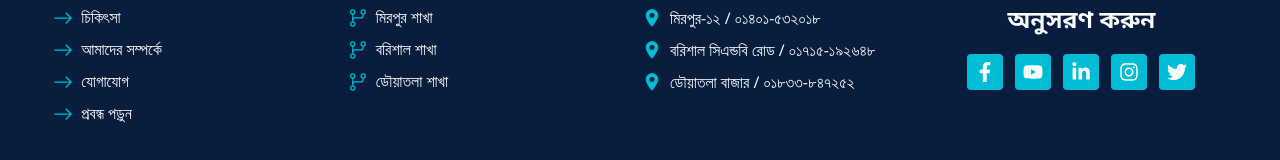
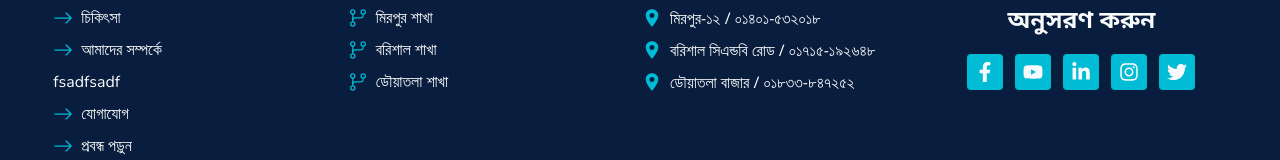
Before and after one commit to ataullah1/Smile-Dental, a React (Vite) app in the folder Client-Side/: page / in a window 1280 px wide. Shown: the part 6503-6663 px from the top of the page. Built offline with nearby package versions, Linux system fonts and the light colour scheme.

Commit message:
Link Tag added

```diff
--- a/Client-Side/src/components/Footer/Footer.jsx
+++ b/Client-Side/src/components/Footer/Footer.jsx
@@ -72,6 +72,7 @@ const Footer = () => {
                 </span>
                 {lang ? "আমাদের সম্পর্কে" : "About Us"}
               </Link>
+              <Link>fsadfsadf</Link>
               <Link
                 to={"/contact"}
                 className="flex items-center gap-2 hover:text-pClr hover:translate-x-2  duration-300"
```
